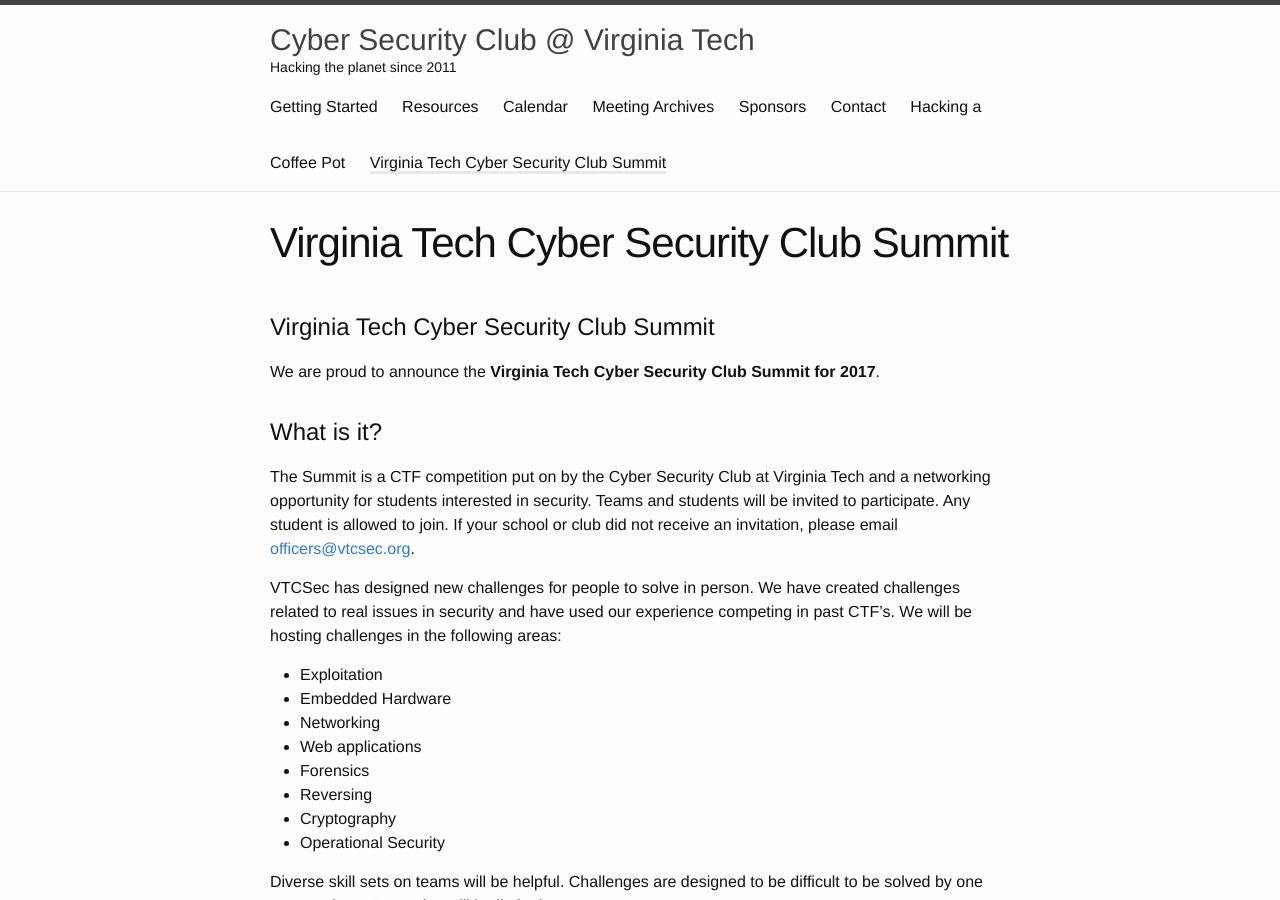
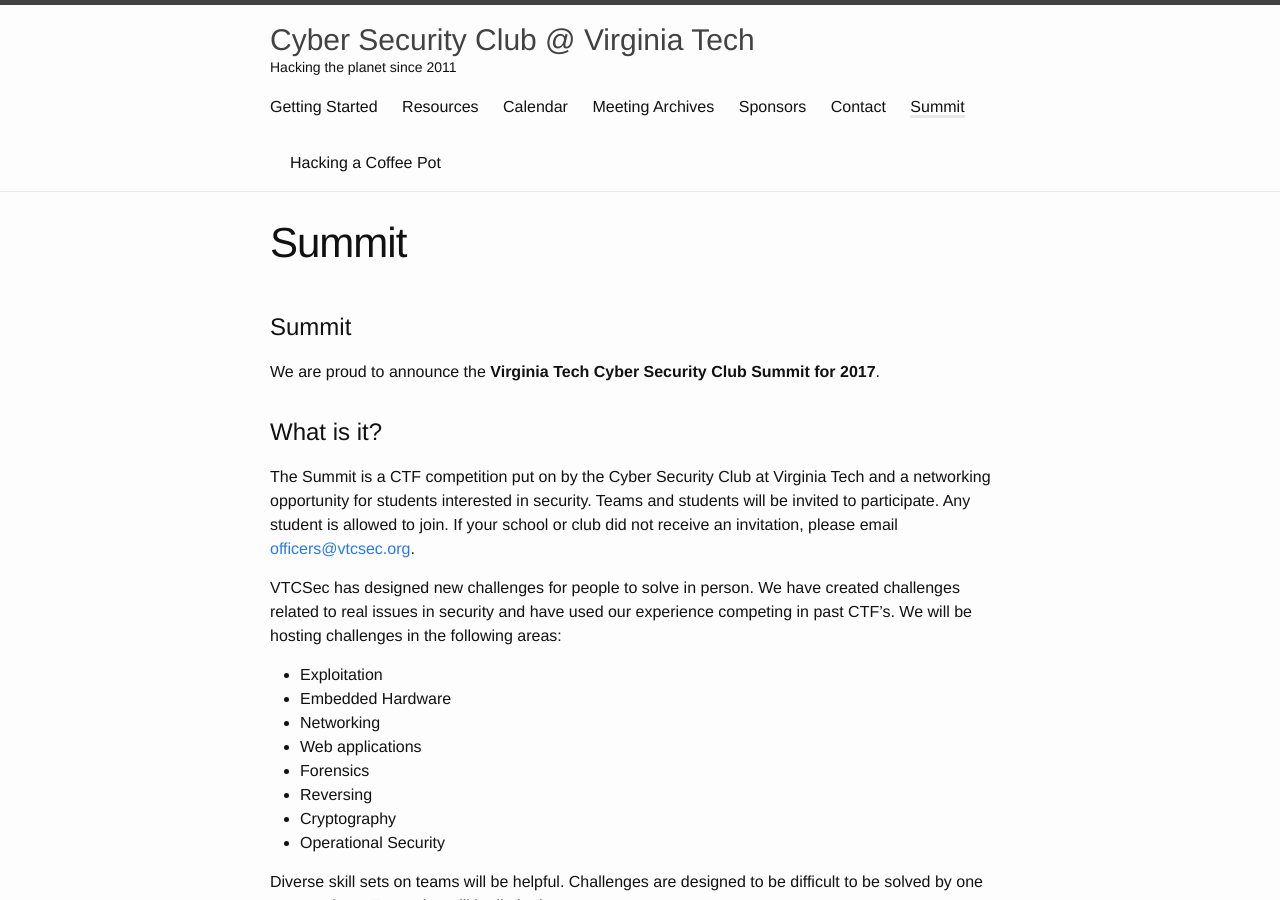
Before and after one commit to VTCSec/vtcsec.org, a Jekyll site: the page built from summit.md, in a window 1280 px wide and 900 px high. Built offline with Jekyll 4.4.1, drawn with Linux system fonts in a browser that asks for light colours; our own code applies the rules of GitHub Pages for plain Markdown files.

Commit message:
Update summit.md

```diff
--- a/summit.md
+++ b/summit.md
@@ -2,8 +2,7 @@
 layout: page
 ---
 
-# Virginia Tech Cyber Security Club Summit
-
+# Summit
 We are proud to announce the **Virginia Tech Cyber Security Club Summit for 2017**.
 
 # What is it?
```
